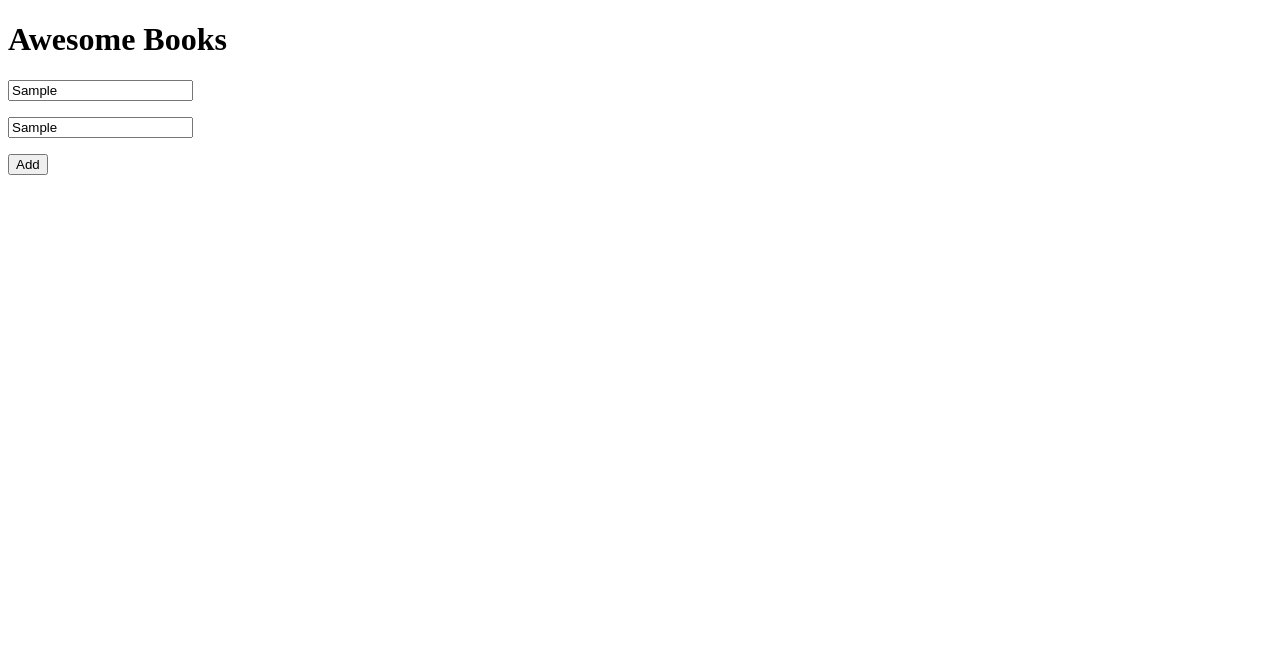
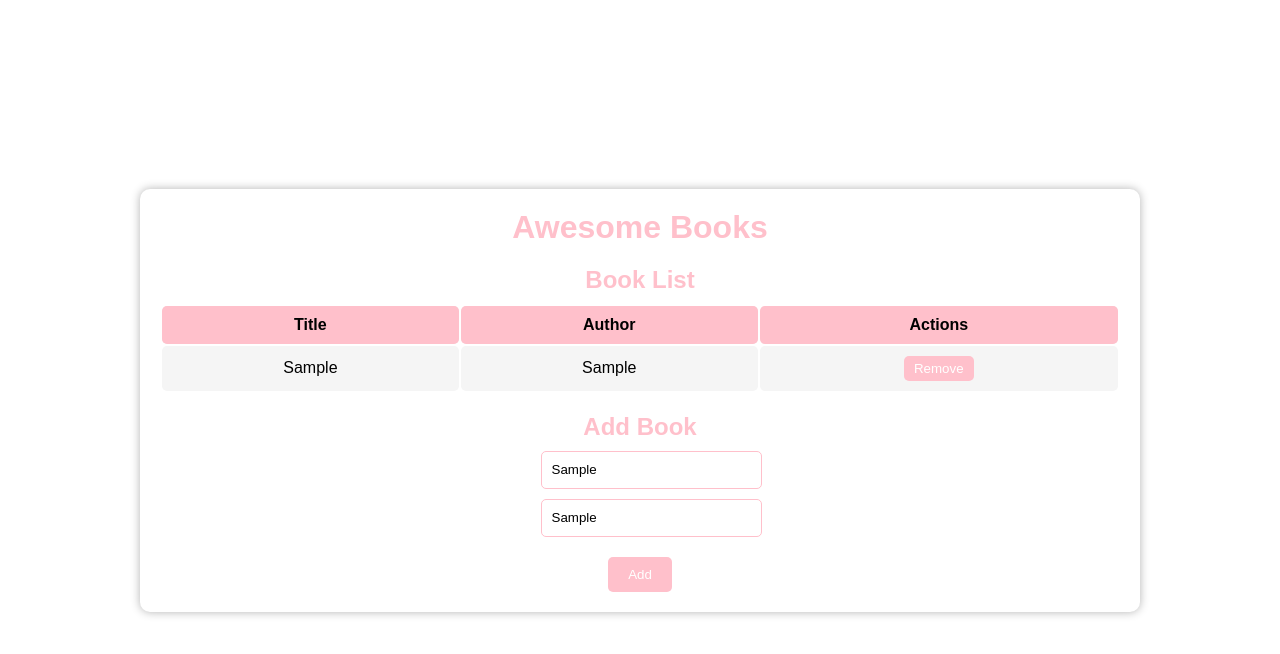
Before and after one commit to muhammaduzairrazaq/awesomeBooks, a website with bundled scripts: page index.html in a window 1280 px wide. Both pictures are taken after typing "Sample", "Sample" into the empty fields and a click on the button "Add". Built offline with nearby package versions, Linux system fonts and the light colour scheme.

Commit message:
added classes to .js files

```diff
--- /dev/null
+++ b/Book.js
@@ -0,0 +1,31 @@
+/* eslint-disable import/prefer-default-export */
+export class Book {
+  constructor(title = 'Lorem ipsum', author = 'Testero Testy') {
+    this.title = title;
+    this.author = author;
+  }
+
+  set bookTitle(title) {
+    this.title = title;
+  }
+
+  set bookAuthor(author) {
+    this.author = author;
+  }
+
+  get bookTitle() {
+    return this.title;
+  }
+
+  get bookAuthor() {
+    return this.author;
+  }
+
+  toPlainObject() {
+    return { title: this.title, author: this.author };
+  }
+
+  static fromPlainObject(obj) {
+    return new Book(obj.title, obj.author);
+  }
+}
--- /dev/null
+++ b/Library.js
@@ -0,0 +1,86 @@
+/* eslint-disable import/prefer-default-export */
+
+import { Book } from './Book.js';
+
+export class Library {
+  constructor() {
+    this.books = Library.parseLocalStorage();
+    this.displayBooks();
+    this.initializeListeners();
+
+    document.querySelector('#books-list').addEventListener('click', (event) => {
+      if (event.target.classList.contains('remove-button')) {
+        const rowIndex = event.target.getAttribute('data-index');
+        this.removeBook(rowIndex);
+      }
+    });
+  }
+
+  static parseLocalStorage() {
+    const localstorageData = JSON.parse(localStorage.getItem('data')) || [];
+    return localstorageData.map((bookData) => Book.fromPlainObject(bookData));
+  }
+
+  displayBooks() {
+    let bookData = '';
+
+    for (let i = 0; i < this.books.length; i += 1) {
+      bookData += `<tr>
+        <td>${this.books[i].bookTitle}</td>
+        <td>${this.books[i].bookAuthor}</td>
+        <td><button class="remove-button" data-index="${i}">Remove</button></td>
+      </tr>`;
+    }
+    document.getElementById('books-list').innerHTML = bookData;
+  }
+
+  dataStorage() {
+    const dataToStore = this.books.map((book) => book.toPlainObject());
+    localStorage.setItem('data', JSON.stringify(dataToStore));
+  }
+
+  removeBook(index) {
+    this.books.splice(index, 1);
+    this.dataStorage();
+    this.displayBooks();
+  }
+
+  addBook(title, author) {
+    const book = new Book();
+    book.bookTitle = title;
+    book.bookAuthor = author;
+    this.books.push(book);
+    this.dataStorage();
+    this.displayBooks();
+  }
+
+  initializeListeners() {
+    document.getElementById('add-books').addEventListener('click', () => {
+      const title = document.getElementById('book-title').value;
+      const author = document.getElementById('book-author').value;
+      this.addBook(title, author);
+    });
+
+    const titleInput = document.querySelector('#book-title');
+    const authorInput = document.querySelector('#book-author');
+
+    const dataStorage2 = () => {
+      const formData = {
+        title: titleInput.value,
+        author: authorInput.value,
+      };
+      localStorage.setItem('data2', JSON.stringify(formData));
+    };
+
+    const elements = [titleInput, authorInput];
+    elements.forEach((element) => {
+      element.addEventListener('focusout', dataStorage2);
+    });
+
+    const userData = JSON.parse(localStorage.getItem('data2'));
+    if (userData) {
+      titleInput.value = userData.title;
+      authorInput.value = userData.author;
+    }
+  }
+}
--- /dev/null
+++ b/Main.js
@@ -0,0 +1,3 @@
+import { Library } from './Library.js';
+// eslint-disable-next-line no-unused-vars
+const library = new Library();
--- a/index.html
+++ b/index.html
@@ -1,30 +1,43 @@
 <!DOCTYPE html>
 <html lang="en">
+
 <head>
     <meta charset="UTF-8">
     <meta name="viewport" content="width=device-width, initial-scale=1.0">
     <link rel="stylesheet" href="style.css">
     <title>Awesome Books</title>
 </head>
+
 <body>
-    <div class="main-container">
+    <div class="container">
         <h1>Awesome Books</h1>
-        <div id="books-container">
-            <!-- <p>Lorem ispum</p>
-            <p>Testero Testy</p>
-            <button id="remove-book">Remove</button>
-            <hr> -->
-        </div>
 
-        <div class="add-books">
-            <ul>
-                <li><input id="book-title" type="text" placeholder="Title"></li>
-                <li><input id="book-author" type="text" placeholder="Author"></li>
-                <li><button id="add-books">Add</button></li>
-            </ul>
-        </div>
+        <section class="section1">
+            <h2>Book List</h2>
+            <table class="book-table">
+                <thead>
+                    <tr>
+                        <th>Title</th>
+                        <th>Author</th>
+                        <th>Actions</th>
+                    </tr>
+                </thead>
+                <tbody id="books-list">
+
+                </tbody>
+            </table>
+        </section>
+
+        <section class="section2">
+            <h2>Add Book</h2>
+            <div class="input-container">
+                <input type="text" id="book-title" placeholder="Title">
+                <input type="text" id="book-author" placeholder="Author">
+            </div>
+            <button id="add-books">Add</button>
+        </section>
     </div>
+    <script type="module" src="Main.js"></script>
+</body>
 
-<script type="text/javascript" src="script.js"></script>
-</body>
 </html>
--- a/script.js
+++ /dev/null
@@ -1,97 +0,0 @@
-class Books {
-  constructor(title = 'Lorem ipsum', author = 'Testero Testy') {
-    this.booktitle = title;
-    this.bookauthor = author;
-  }
-
-  set bookTitle(title) {
-    this.booktitle = title;
-  }
-
-  set bookAuthor(author) {
-    this.bookauthor = author;
-  }
-
-  get bookTitle() {
-    return this.booktitle;
-  }
-
-  get bookAuthor() {
-    return this.bookauthor;
-  }
-
-  toPlainObject() {
-    return { title: this.booktitle, author: this.bookauthor };
-  }
-
-  static toClassObject(obj) {
-    return new Books(obj.title, obj.author);
-  }
-}
-
-function parseString() {
-  const localstorageData = JSON.parse(localStorage.getItem('data'));
-  const localstorageDataObj = localstorageData.map((booksData) => Books.toClassObject(booksData));
-  return localstorageDataObj;
-}
-
-// let booksobjects = [];
-const booksobjects = parseString();
-
-const displayBooks = () => {
-  let bookData = '';
-  for (let i = 0; i < booksobjects.length; i += 1) {
-    bookData += `<p>${booksobjects[i].bookTitle}</p>
-        <p>${booksobjects[i].bookAuthor}</p>
-        <button class="remove-book" onclick="removeBook(${i})">Remove</button>
-        <hr>`;
-  }
-
-  document.getElementById('books-container').innerHTML = bookData;
-};
-
-function dataStorage() {
-  const dataToStore = booksobjects.map((book) => book.toPlainObject());
-  localStorage.setItem('data', JSON.stringify(dataToStore));
-}
-
-// eslint-disable-next-line no-unused-vars
-function removeBook(index) {
-  booksobjects.splice(index, 1);
-  dataStorage();
-  displayBooks();
-}
-
-document.getElementById('add-books').addEventListener('click', () => {
-  const title = document.getElementById('book-title').value;
-  const author = document.getElementById('book-author').value;
-  const book = new Books();
-  book.bookTitle = title;
-  book.bookAuthor = author;
-  booksobjects.push(book);
-  dataStorage();
-  displayBooks();
-});
-
-const titleInput = document.querySelector('#book-title');
-const authorInput = document.querySelector('#book-author');
-
-function dataStorage2() {
-  const formData = {
-    title: titleInput.value,
-    author: authorInput.value,
-  };
-  localStorage.setItem('data2', JSON.stringify(formData));
-}
-
-const elements = [titleInput, authorInput];
-for (let i = 0; i < elements.length; i += 1) {
-  elements[i].addEventListener('focusout', dataStorage2);
-}
-const userData = JSON.parse(localStorage.getItem('data2'));
-if (userData) {
-  titleInput.value = userData.title;
-  authorInput.value = userData.author;
-}
-
-displayBooks();
--- a/style.css
+++ b/style.css
@@ -1,13 +1,116 @@
-body {
-  box-sizing: border-box;
+body,
+h1,
+h2,
+table,
+th,
+td,
+button,
+input {
+  margin: 0;
+  padding: 0;
+  border: none;
+  outline: none;
+  font-family: Arial, sans-serif;
 }
 
-.add-books ul {
-  list-style: none;
-  margin: 0;
-  padding: 0;
+body {
+  display: flex;
+  justify-content: center;
+  align-items: center;
+  min-height: 100vh;
+  font-size: 1rem;
+  text-align: center;
 }
 
-.add-books ul li {
-  margin-top: 1rem;
+.container {
+  background-color: white;
+  box-shadow: 0 0 10px rgba(0, 0, 0, 0.3);
+  border-radius: 10px;
+  padding: 20px;
+  width: 90%;
+  max-width: 60rem;
 }
+
+h1 {
+  color: pink;
+  margin-bottom: 20px;
+}
+
+h2 {
+  color: pink;
+  margin-bottom: 10px;
+}
+
+.book-table {
+  width: 100%;
+  margin-bottom: 20px;
+}
+
+.book-table th,
+.book-table td {
+  padding: 10px;
+  border-radius: 5px;
+}
+
+.book-table th {
+  background-color: pink;
+}
+
+.book-table tr {
+  background-color: #f5f5f5;
+  border-bottom: 1px solid pink;
+}
+
+.remove-button {
+  background-color: pink;
+  color: white;
+  border-radius: 5px;
+  padding: 5px 10px;
+  cursor: pointer;
+  transition: background-color 0.3s, transform 0.2s;
+}
+
+.remove-button:hover {
+  background-color: #ff69b4;
+  transform: scale(1.05);
+}
+
+.section2 {
+  display: flex;
+  flex-direction: column;
+  align-items: center;
+}
+
+.input-container {
+  display: flex;
+  flex-direction: column;
+  margin-bottom: 10px;
+}
+
+input[type="text"] {
+  height: 1rem;
+  width: 100%;
+  margin-bottom: 10px;
+  padding: 10px;
+  border: 1px solid pink;
+  border-radius: 5px;
+  transition: border-color 0.3s;
+}
+
+input[type="text"]:focus {
+  border-color: #ff69b4;
+}
+
+#add-books {
+  background-color: pink;
+  color: white;
+  border-radius: 5px;
+  padding: 10px 20px;
+  cursor: pointer;
+  transition: background-color 0.3s, transform 0.2s;
+}
+
+#add-books:hover {
+  background-color: #ff69b4;
+  transform: scale(1.05);
+}
```
